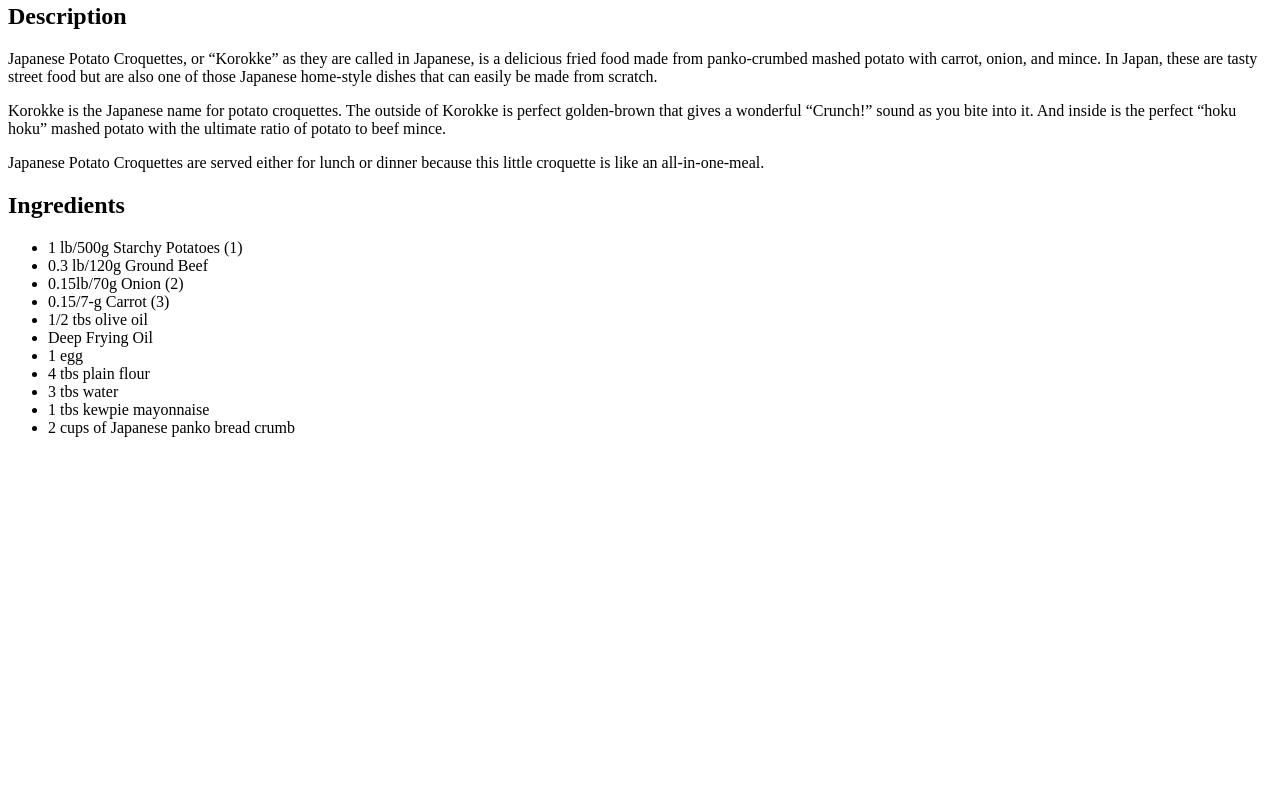
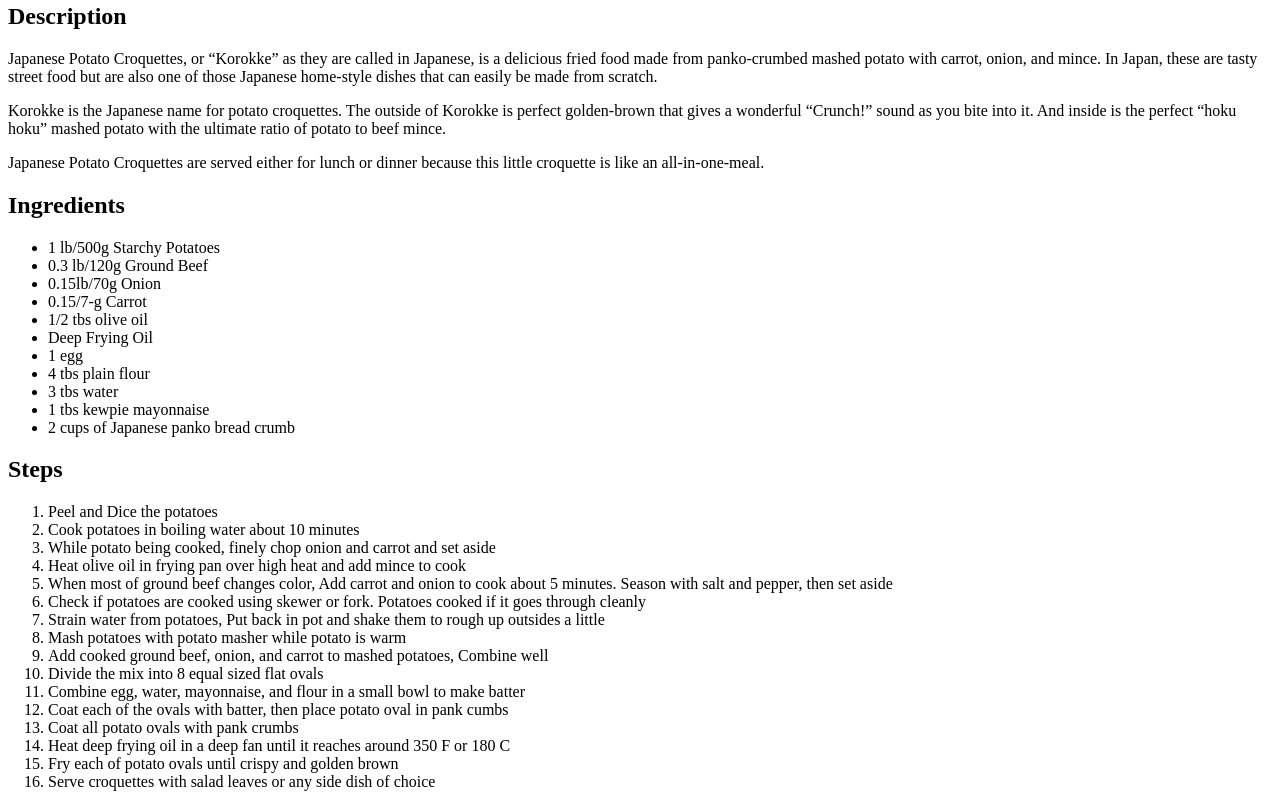
Before and after one commit to vorona25/odin-recipes, a plain HTML site: page recipes/korokke.html in a window 1280 px wide. Shown: the part 401-1208 px from the top of the page. Before the commit the page ends 854 px from the top, so only its background shows below. Drawn offline with Linux system fonts and the light colour scheme.

Commit message:
Add steps heading and ordered list

```diff
--- a/recipes/korokke.html
+++ b/recipes/korokke.html
@@ -19,10 +19,10 @@
 
         <h2>Ingredients</h2>
         <ul>
-            <li>1 lb/500g Starchy Potatoes (1)</li>
+            <li>1 lb/500g Starchy Potatoes</li>
             <li>0.3 lb/120g Ground Beef</li>
-            <li>0.15lb/70g Onion (2)</li>
-            <li>0.15/7-g Carrot (3)</li>
+            <li>0.15lb/70g Onion </li>
+            <li>0.15/7-g Carrot </li>
             <li>1/2 tbs olive oil</li>
             <li>Deep Frying Oil</li>
             <li>1 egg</li>
@@ -31,6 +31,25 @@
             <li>1 tbs kewpie mayonnaise</li>
             <li>2 cups of Japanese panko bread crumb</li>
         </ul>
+        <h2>Steps</h2>
+        <ol>
+            <li>Peel and Dice the potatoes</li>
+            <li>Cook potatoes in boiling water about 10 minutes</li>
+            <li>While potato being cooked, finely chop onion and carrot and set aside</li>
+            <li>Heat olive oil in frying pan over high heat and add mince to cook</li>
+            <li>When most of ground beef changes color, Add carrot and onion to cook about 5 minutes. Season with salt and pepper, then set aside</li>
+            <li>Check if potatoes are cooked using skewer or fork. Potatoes cooked if it goes through cleanly</li>
+            <li>Strain water from potatoes, Put back in pot and shake them to rough up outsides a little</li>
+            <li>Mash potatoes with potato masher while potato is warm</li>
+            <li>Add cooked ground beef, onion, and carrot to mashed potatoes, Combine well</li>
+            <li>Divide the mix into 8 equal sized flat ovals</li>
+            <li>Combine egg, water, mayonnaise, and flour in a small bowl to make batter</li>
+            <li>Coat each of the ovals with batter, then place potato oval in pank cumbs</li>
+            <li>Coat all potato ovals with pank crumbs</li>
+            <li>Heat deep frying oil in a deep fan until it reaches around 350 F or 180 C</li>
+            <li>Fry each of potato ovals until crispy and golden brown</li>
+            <li>Serve croquettes with salad leaves or any side dish of choice</li>
+        </ol>
 
     </body>
 </html>
```
